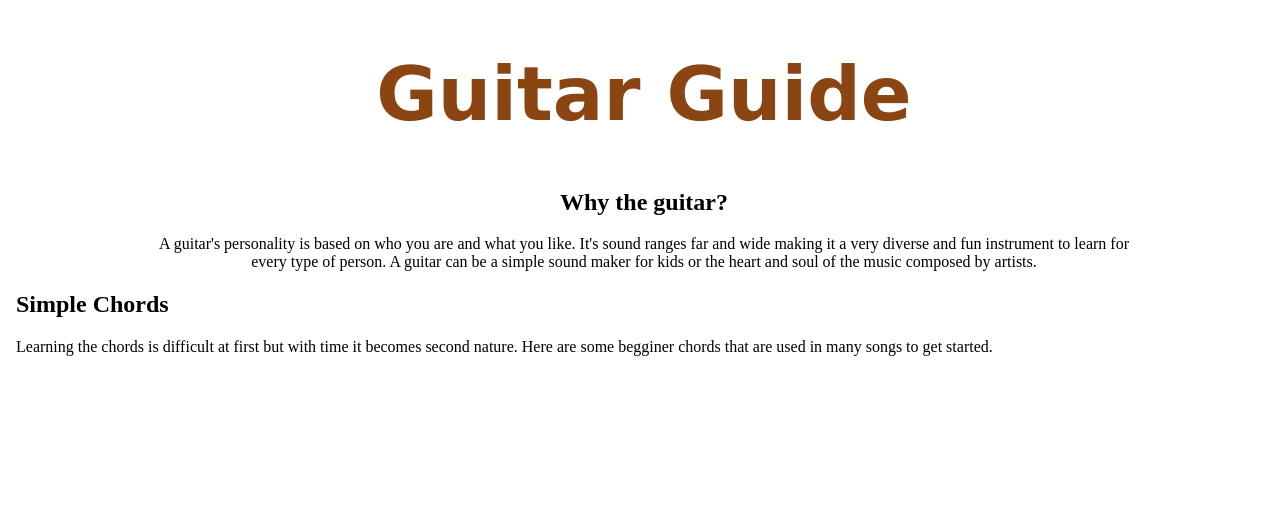
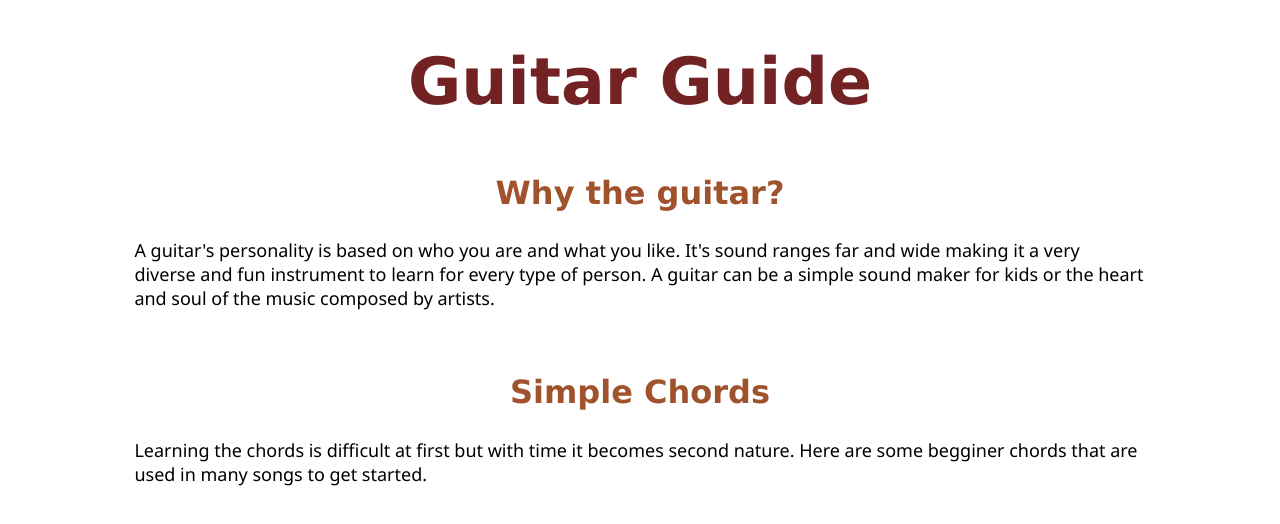
Before and after one commit to Aj-Stone/1st-phase-project, a plain HTML site: page index.html in a window 1280 px wide. Drawn offline with Linux system fonts and the light colour scheme; no server answers.

Commit message:
more css

```diff
--- a/db.json
+++ b/db.json
@@ -3,8 +3,7 @@
     {
       "id": 1,
       "name": "G Chord",
-      "image": "https://www.cyberfret.com/wp-content/uploads/g-major-guitar-chord-1.gif",
-      "sound": "https://youtu.be/lSwWLMv4GLE?t=6"
+      "image": "https://www.cyberfret.com/wp-content/uploads/g-major-guitar-chord-1.gif"
     },
     {
       "id": 2,
--- a/index.css
+++ b/index.css
@@ -2,12 +2,35 @@
   text-align: center;
   margin-left: 10%;
   margin-right: 10%;
+  margin-bottom:5%
 }
 
 #title{
-  font-size: 75px;
+  font-size: 65px;
   font-family: 'Lucida Sans', 'Lucida Sans Regular', 'Lucida Grande', 'Lucida Sans Unicode', Geneva, Verdana, sans-serif;
-  color: saddlebrown
+  color: rgb(114, 34, 34);
+  margin-bottom: 55px
 }
 
-body{margin-left: 1em;}
+h2{
+  font-size: 32px;
+  font-family: 'Lucida Sans', 'Lucida Sans Regular', 'Lucida Grande', 'Lucida Sans Unicode', Geneva, Verdana, sans-serif;
+  color:sienna
+}
+
+#basics{
+  text-align: center;
+  margin-left: 10%;
+  margin-right: 10%;
+  margin-bottom: 5%;
+}
+
+p{
+  font-size: large;
+  text-align: left;
+  font-family: 'Segoe UI', Tahoma, Geneva, Verdana, sans-serif;
+}
+
+.insert{
+  margin-left: 7%;
+}
--- a/index.html
+++ b/index.html
@@ -11,7 +11,7 @@
 <body>
   <div id="intro">
     <h1 id="title">Guitar Guide</h1>
-    <h2 class="h2">Why the guitar?</h2>
+    <h2>Why the guitar?</h2>
     <p>A guitar's personality is based on who you are and what you like.
       It's sound ranges far and wide making it a very diverse and fun
       instrument to learn for every type of person. A guitar can be a simple
@@ -20,7 +20,7 @@
   </div>
 
   <div id="basics">
-    <h2 class="h2">Simple Chords</h2>
+    <h2>Simple Chords</h2>
     <p>Learning the chords is difficult at first but with time it becomes second
       nature. Here are some begginer chords that are used in many songs to get
       started.
--- a/index.js
+++ b/index.js
@@ -2,10 +2,12 @@ function appendChord(chord){
   let list = document.createElement("ul")
   list.className = "strums"
   list.innerHTML = `
-  <h2>${chord.name}</h2>
-  <img src = "${chord.image}">
-  <div class = "button">
-    <button> Listen </button>
+  <div class="insert">
+    <h2>${chord.name}</h2>
+    <img src = "${chord.image}">
+    <div class = "button">
+      <button> Listen </button>
+    </div>
   </div>
   `
   document.querySelector('#chord-content').appendChild(list)
```
